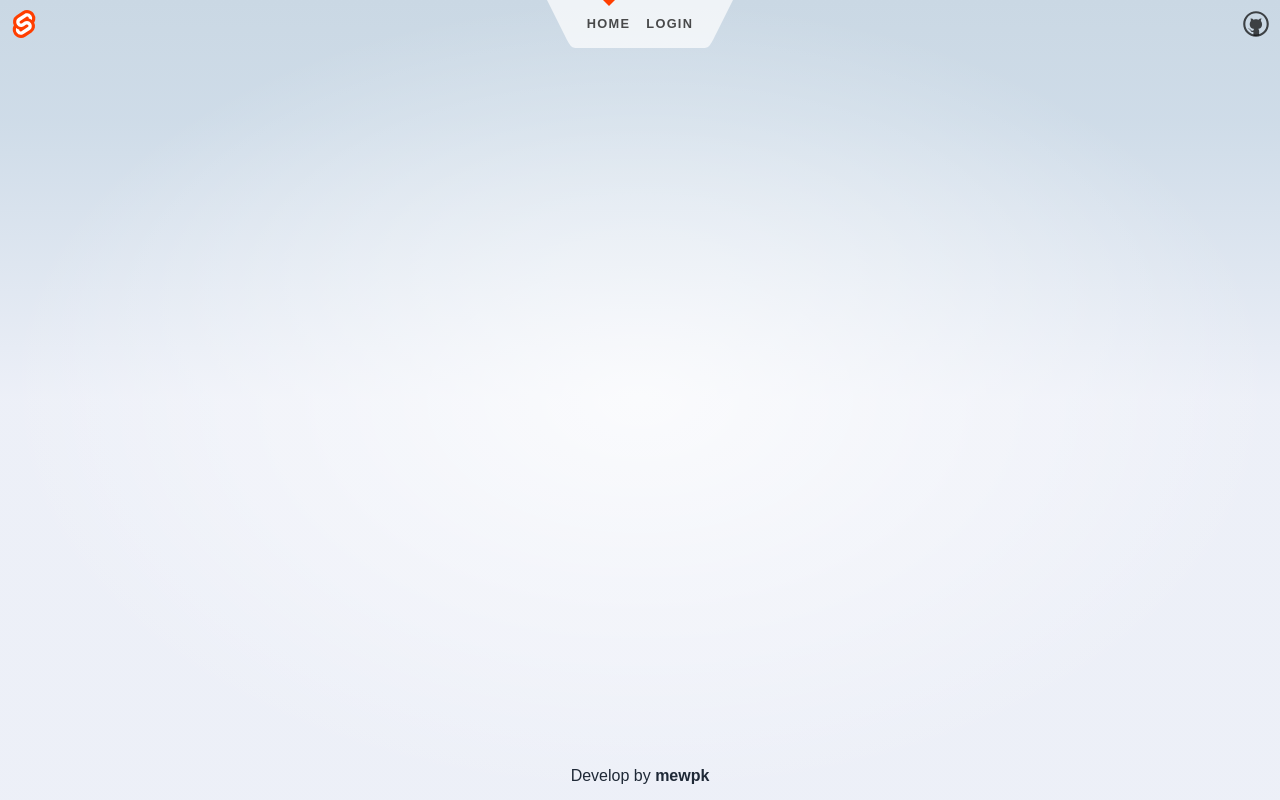
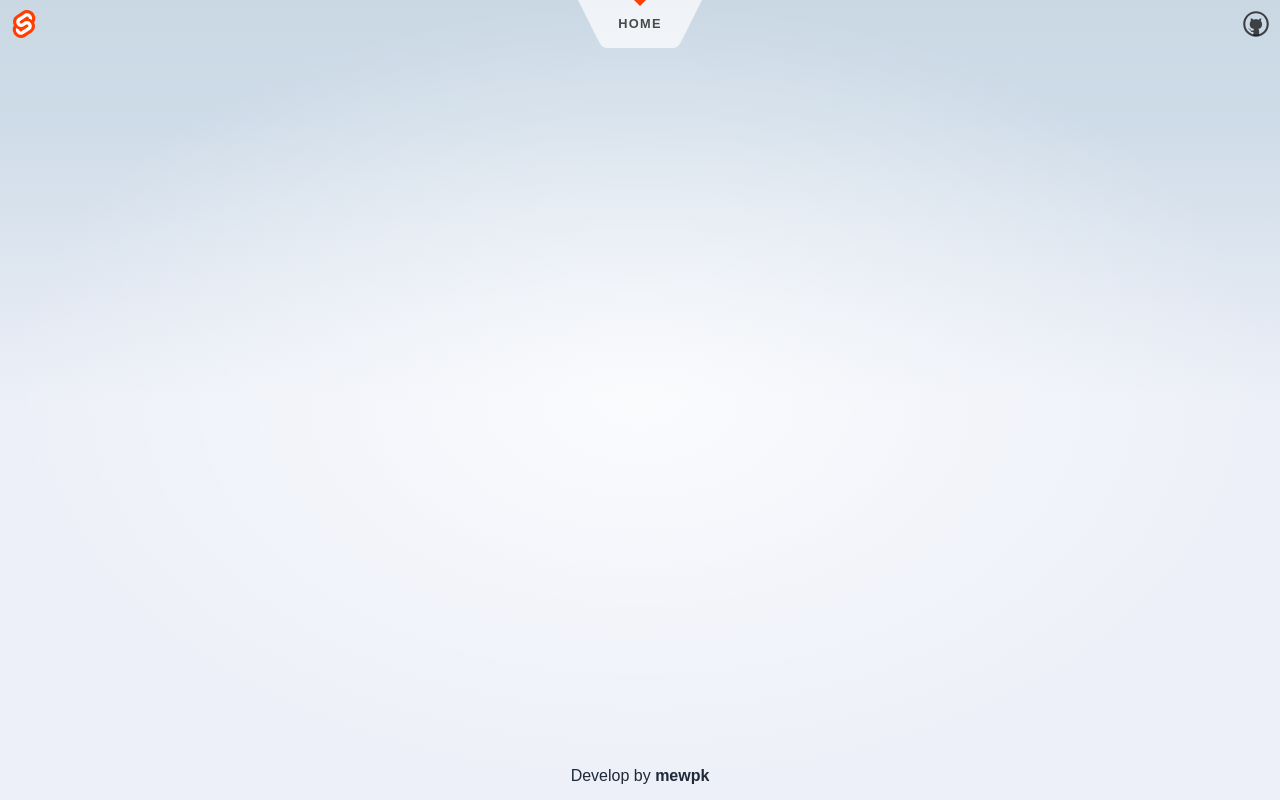
Before and after one commit to mewpk/RegisterForm_SvelteKit, a SvelteKit app: page / in a window 1280 px wide. Built offline with nearby package versions, Linux system fonts and the light colour scheme.

Commit message:
update : navbar !

```diff
--- a/src/routes/Header.svelte
+++ b/src/routes/Header.svelte
@@ -19,9 +19,9 @@
 			<li aria-current={$page.url.pathname === '/' ? 'page' : undefined}>
 				<a href="/">Home</a>
 			</li>
-			<li aria-current={$page.url.pathname === '/login' ? 'page' : undefined}>
+			<!-- <li aria-current={$page.url.pathname === '/login' ? 'page' : undefined}>
 				<a href="/login">Login</a>
-			</li>
+			</li> -->
 			<!-- <li aria-current={$page.url.pathname.startsWith('/sverdle') ? 'page' : undefined}>
 				<a href="/sverdle">Sverdle</a>
 			</li> -->
```
